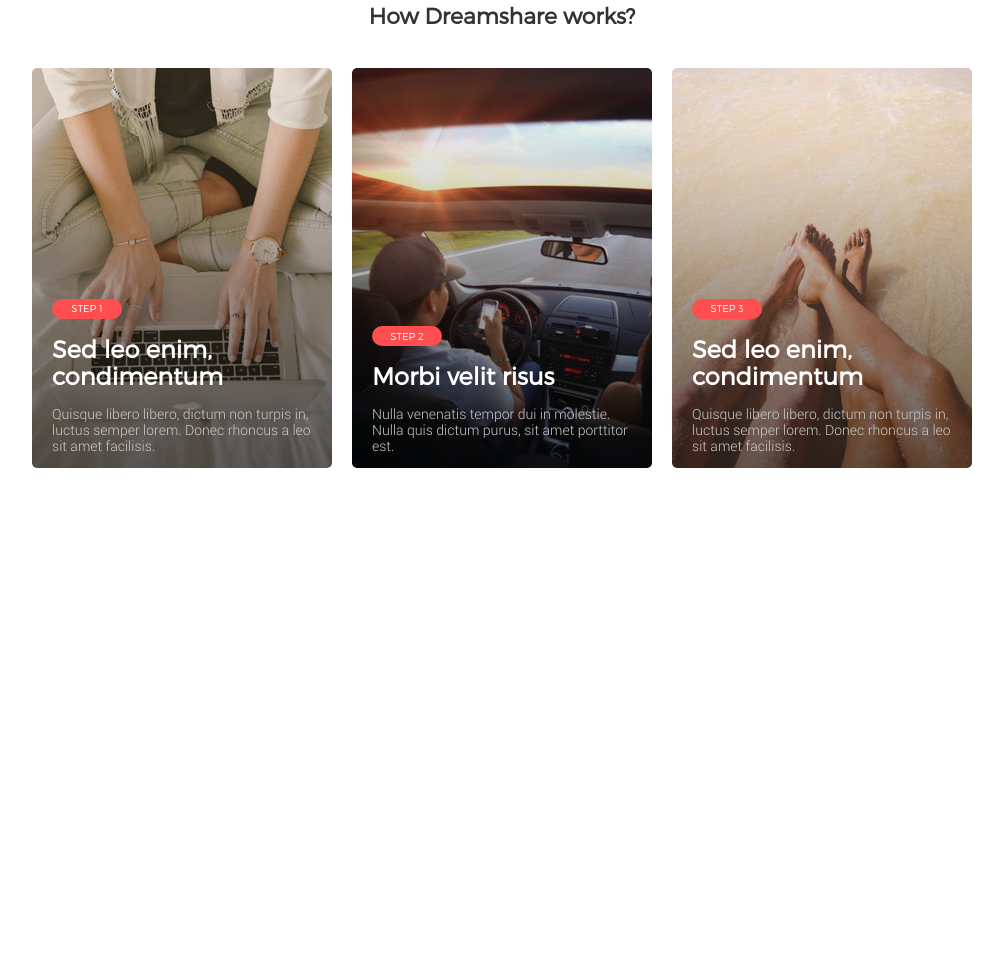
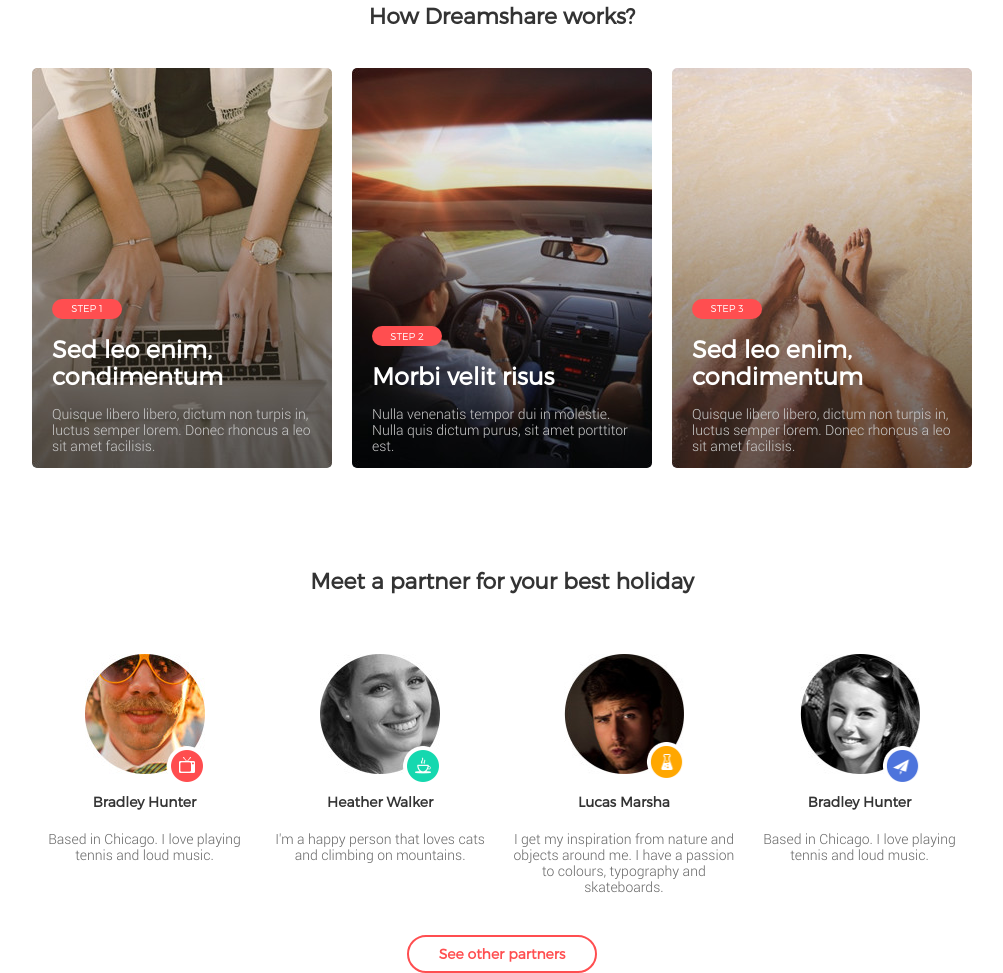
Before and after one commit to YuriyShandor/DreamShare, a website: page index.html in a window 1280 px wide. Shown: the part 797-1770 px from the top of the page, without its empty margins (138-1141 px from the left). Before the commit the page ends 1365 px from the top, so only its background shows below. Drawn offline with Linux system fonts and the light colour scheme.

Commit message:
Add Section Meet_Partner

```diff
--- a/index.html
+++ b/index.html
@@ -42,7 +42,7 @@
   <section>
     <div class="container">
       <div class="how_works">
-        <h1 id="dream_works">How Dreamshare works?</h1>
+        <h1 class="title_heading">How Dreamshare works?</h1>
 
         <div class="steps">
           <div class="step step_01">
@@ -78,7 +78,52 @@
       </div>
     </div>
   </section>
-  <section></section>
+
+  <section>
+    <div class="container">
+      <div class="meet_partner">
+        <h1 class="title_heading">Meet a partner for your best holiday</h1>
+        <div class="partners">
+          <div class="two_partners">
+          <div class="partner">
+            <img src="img/partner_01.jpg" class="img_partner" alt="">
+            <img src="img/icon_01.png" class="img_icon" alt="">
+            <h1>Bradley Hunter</h1>
+            <p>Based in Chicago. I love playing tennis and loud music.</p>
+          </div>
+
+          <div class="partner">
+            <img src="img/partner_02.jpg" class="img_partner" alt="">
+            <img src="img/icon_02.png" class="img_icon" alt="">
+            <h1>Heather Walker</h1>
+            <p>I'm a happy person that loves cats and climbing on mountains.</p>
+          </div>
+          </div>
+
+          <div class="two_partners">
+          <div class="partner">
+            <img src="img/partner_03.jpg" class="img_partner" alt="">
+            <img src="img/icon_03.png" class="img_icon" id="icon_03" alt="">
+            <h1>Lucas Marsha</h1>
+            <p>I get my inspiration from nature and objects around me. I have a passion to colours, typography and skateboards.</p>
+          </div>
+
+          <div class="partner">
+            <img src="img/partner_04.jpg" class="img_partner" alt="">
+            <img src="img/icon_04.png" class="img_icon" alt="">
+            <h1>Bradley Hunter</h1>
+            <p>Based in Chicago. I love playing tennis and loud music.</p>
+          </div>
+          </div>
+        </div>
+
+        <div class="other_partners">
+          <span>See other partners</span>
+        </div>
+      </div>
+    </div>
+  </section>
+
   <section></section>
   <section></section>
   <section></section>
--- a/scss/main.scss
+++ b/scss/main.scss
@@ -130,7 +130,6 @@ header {
   }
 
   header {
-
     .title_login {
       width: 89%;
       margin: 0 auto;
@@ -184,26 +183,25 @@ header {
   }
 }
 
+.title_heading {
+  font-size: 22px;
+  font-weight: 700;
+  color: #333;
+  margin: 0;
+  margin-top: 100px;
+  margin-bottom: 40px;
+}
+
 .how_works {
   width: inherit;
   display: flex;
   flex-direction: column;
   align-items: center;
-  margin-top: 100px;
-  margin-bottom: 100px;
-
-  #dream_works {
-    font-size: 22px;
-    font-weight: 700;
-    color: #333;
-    margin: 0;
-  }
 
   .steps {
     width: inherit;
     display: flex;
     justify-content: space-between;
-    margin-top: 40px;
 
     .step {
       width: 300px;
@@ -270,9 +268,7 @@ header {
 
 @media screen and (min-width: 768px) and (max-width: 1199px) {
   .how_works {
-
     .steps {
-
       .step {
         width: 236px;
         height: 400px;
@@ -286,20 +282,166 @@ header {
 }
 
 @media screen and (max-width: 767px) {
+  .title_heading {
+    width: 280px;
+    text-align: center;
+    margin-top: 38px;
+    margin-bottom: 20px;
+  }
+
   .how_works {
-    margin-top: 38px;
-    margin-bottom: 38px;
-
     .steps {
       height: 740px;
       flex-direction: column;
       justify-content: space-between;
-      margin-top: 20px;
 
       .step {
         width: 300px;
         height: 240px;
       }
+    }
+  }
+}
+
+.meet_partner {
+  width: inherit;
+  display: flex;
+  flex-direction: column;
+  align-items: center;
+
+  .partners {
+    width: inherit;
+    display: flex;
+    justify-content: space-between;
+
+    .two_partners {
+      width: 49%;
+      display: flex;
+      justify-content: space-between;
+      align-items: baseline;
+    }
+
+    .partner {
+      width: 225px;
+      height: 250px;
+      position: relative;
+      display: flex;
+      flex-direction: column;
+      justify-content: center;
+      align-items: center;
+
+      .img_partner {
+        width: 120px;
+        height: 120px;
+      }
+
+      .img_icon {
+        width: 40px;
+        height: 40px;
+        position: absolute;
+        top: 45%;
+        left: 60%;
+        cursor: pointer;
+
+        &:hover {
+          opacity: 0.8;
+        }
+      }
+
+      #icon_03 {
+        top: 37%;
+      }
+
+      h1 {
+        font-size: 14px;
+        font-weight: 700;
+        color: #333;
+        margin: 0;
+        margin-top: 20px;
+      }
+
+      p {
+        font-family: Roboto;
+        font-size: 14px;
+        font-weight: 300;
+        color: #666;
+        text-align: center;
+        margin: 0;
+        margin-top: 20px;
+      }
+    }
+  }
+
+  .other_partners {
+    width: 190px;
+    height: 38px;
+    border: 2px solid #ff4e50;
+    border-radius: 20px;
+    margin-top: 35px;
+    display: flex;
+    justify-content: center;
+    align-items: center;
+    cursor: pointer;
+
+    span {
+      font-size: 14px;
+      font-weight: 700;
+      color: #ff4e50;
+    }
+
+    &:hover {
+      background: #ff4e50;
+
+      span {
+        color: #fff;
+      }
+    }
+  }
+}
+
+@media screen and (min-width: 768px) and (max-width: 1199px) {
+  .meet_partner {
+    .partners {
+      display: flex;
+      flex-direction: column;
+
+      .two_partners {
+        width: inherit;
+        display: flex;
+        justify-content: center;
+        align-items: baseline;
+        margin-bottom: 15px;
+      }
+    }
+
+    .other_partners {
+      margin-top: 15px;
+    }
+  }
+}
+
+@media screen and (max-width: 767px) {
+  .meet_partner {
+    .partners {
+      display: flex;
+      flex-direction: column;
+
+      .two_partners {
+        width: inherit;
+        display: flex;
+        justify-content: center;
+        align-items: baseline;
+        flex-wrap: wrap;
+
+        .partner {
+          margin-bottom: 15px;
+        }
+      }
+    }
+
+    .other_partners {
+      margin-top: 0;
+      width: 280px;
     }
   }
 }
@@ -339,12 +481,3 @@ header {
 @media screen and (max-width: 767px) {
 
 }
-
-
-@media screen and (min-width: 768px) and (max-width: 1199px) {
-
-}
-
-@media screen and (max-width: 767px) {
-
-}
```
Also changed, not shown: img/icon_01.png (added), img/icon_02.png (added), img/icon_03.png (added), img/icon_04.png (added), img/partner_01.jpg (added), img/partner_02.jpg (added), img/partner_03.jpg (added), img/partner_04.jpg (added), scss/main.min.css.
